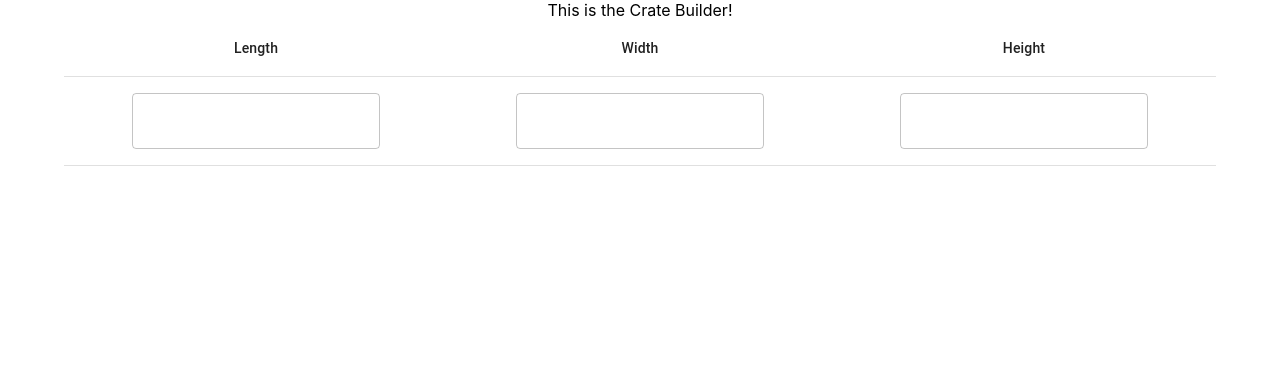
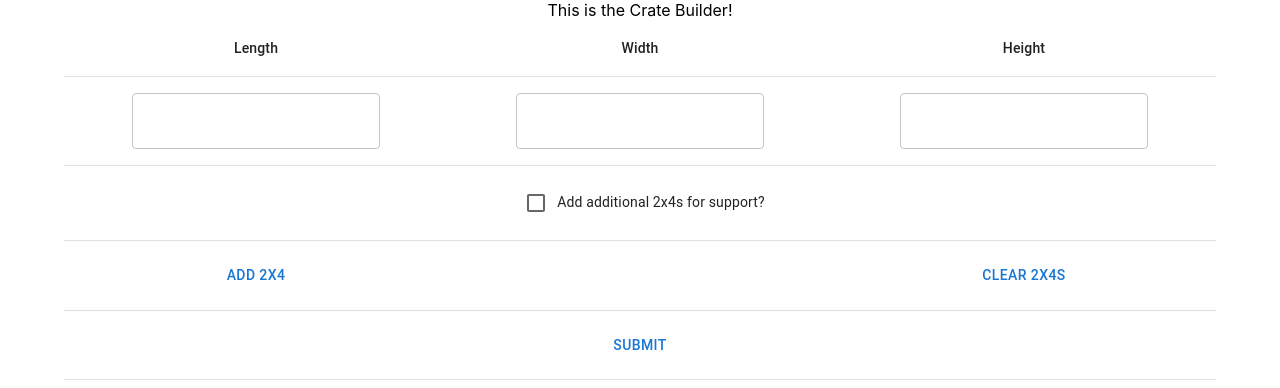
Before and after one commit to KKlob/CrateBuilder, a React (Create React App) app: page / in a window 1280 px wide. Shown: the top 388 px of the page. Built offline with nearby package versions, Linux system fonts and the light colour scheme.

Commit message:
rewrote 2x4s form. Still having issues with controling form inputs

```diff
--- a/src/App.js
+++ b/src/App.js
@@ -4,17 +4,13 @@ import DimsForm from './components/dims_form';
 
 function App() {
 
-
-
   return (
     <div className="App">
       <Container>
         This is the Crate Builder!
-        <Grid container spacing={2} alignItems="center" justifyContent="center">
-          <Grid item xs={12} align="center">
+        <Grid container spacing={2}>
+          <Grid item xs={12}>
             <DimsForm />
-          </Grid>
-          <Grid item xs={12}>
           </Grid>
         </Grid>
       </Container>
--- a/src/components/dims_form.js
+++ b/src/components/dims_form.js
@@ -1,9 +1,9 @@
-import { Box, Grid, TextField, Table, TableHead, TableBody, TableRow, TableCell, Stack, Checkbox } from "@mui/material";
+import { Grid, TextField, Table, TableHead, TableBody, TableRow, TableCell, Checkbox } from "@mui/material";
 import { Button } from "@mui/material";
 import { useFormik } from "formik";
-import { Container } from "react-bootstrap";
-import * as Yup from 'yup';
 import Fraction from 'fraction.js';
+import { useState } from "react";
+import TwoByFourRow from "./twoByRow";
 
 function DimsForm() {
 
@@ -12,12 +12,28 @@ function DimsForm() {
             length: "",
             width: "",
             height: "",
-            twoBys: []
+            addFeet: false,
+            twoBysQty: [],
+            twoBysLen: [],
         },
         onSubmit: values => {
             console.log(values);
         },
     });
+
+    const [twoBys, setTwoBys] = useState([]);
+
+    function handleAddRow() {
+        formik.values.twoBysQty = [...formik.values.twoBysQty, "0"]
+        formik.values.twoBysLen = [...formik.values.twoBysLen, "0"]
+        setTwoBys([...twoBys, "row"])
+    }
+
+    function handleClearRows() {
+        formik.values.twoBysQty = [];
+        formik.values.twoBysLen = [];
+        setTwoBys([]);
+    }
 
     return (
         <div id="DimsForm">
@@ -34,9 +50,29 @@ function DimsForm() {
                             </TableHead>
                             <TableBody>
                                 <TableRow>
-                                    <TableCell align="center"><TextField>length</TextField></TableCell>
-                                    <TableCell align="center"><TextField>Width</TextField></TableCell>
-                                    <TableCell align="center"><TextField>Height</TextField></TableCell>
+                                    <TableCell align="center"><TextField id="length" name="length" value={formik.values.length} onChange={formik.handleChange} /></TableCell>
+                                    <TableCell align="center"><TextField id="width" name="width" value={formik.values.width} onChange={formik.handleChange} /></TableCell>
+                                    <TableCell align="center"><TextField id="height" name="height" value={formik.values.height} onChange={formik.handleChange} /></TableCell>
+                                </TableRow>
+                                <TableRow>
+                                    <TableCell colSpan={3} align="center"><Checkbox name="addFeet" value={formik.values.addFeet} onChange={formik.handleChange} />Add additional 2x4s for support?</TableCell>
+                                </TableRow>
+                                {twoBys.map((value, ind) => {
+                                    return (
+                                        <TableRow key={crypto.randomUUID()}>
+                                            <TableCell><TextField name={"twoBysQty[".concat(ind).concat("]")} value={formik.values.twoBysQty[ind]} onChange={formik.handleChange}></TextField></TableCell>
+                                            <TableCell><TextField name={"twoBysLen[".concat(ind).concat("]")} value={formik.values.twoBysLen[ind]} onChange={formik.handleChange}></TextField></TableCell>
+                                            <TableCell>placeholder</TableCell>
+                                        </TableRow>
+                                    )
+                                })}
+                                <TableRow>
+                                    <TableCell align="center"><Button onClick={handleAddRow}>Add 2x4</Button></TableCell>
+                                    <TableCell></TableCell>
+                                    <TableCell align="center"><Button onClick={handleClearRows}>Clear 2x4s</Button></TableCell>
+                                </TableRow>
+                                <TableRow>
+                                    <TableCell colSpan={3} align="center"><Button type="submit">Submit</Button></TableCell>
                                 </TableRow>
                             </TableBody>
                         </Table>
--- a/src/components/twoByRow.js
+++ b/src/components/twoByRow.js
@@ -1,15 +1,15 @@
 import { TableRow, TableCell, TextField } from '@mui/material';
 
-function TwoByFourRow({ rowID, qty, length, updateRow }) {
+function TwoByFourRow({ row, ind, formik }) {
 
-    function handleChange(event) {
-        updateRow(rowID, event.target.name, event.target.value);
-    }
+    const name = "twoBys[".concat(ind).concat("]");
+    const q_name = name.concat(".qty");
+    const l_name = name.concat(".length");
 
     return (
         <TableRow>
-            <TableCell><TextField name="qty" value={qty} onChange={handleChange}></TextField></TableCell>
-            <TableCell><TextField name="length" value={length} onChange={handleChange}></TextField></TableCell>
+            <TableCell><TextField name={q_name} value={formik.values.twoBys[ind].qty} onChange={formik.handleChange}></TextField></TableCell>
+            <TableCell><TextField name={l_name} value={formik.values.twoBys[ind].length} onChange={formik.handleChange}></TextField></TableCell>
             <TableCell>placeholder</TableCell>
         </TableRow>
     )
```
Also changed, not shown: package.json (line endings or trailing spaces).
